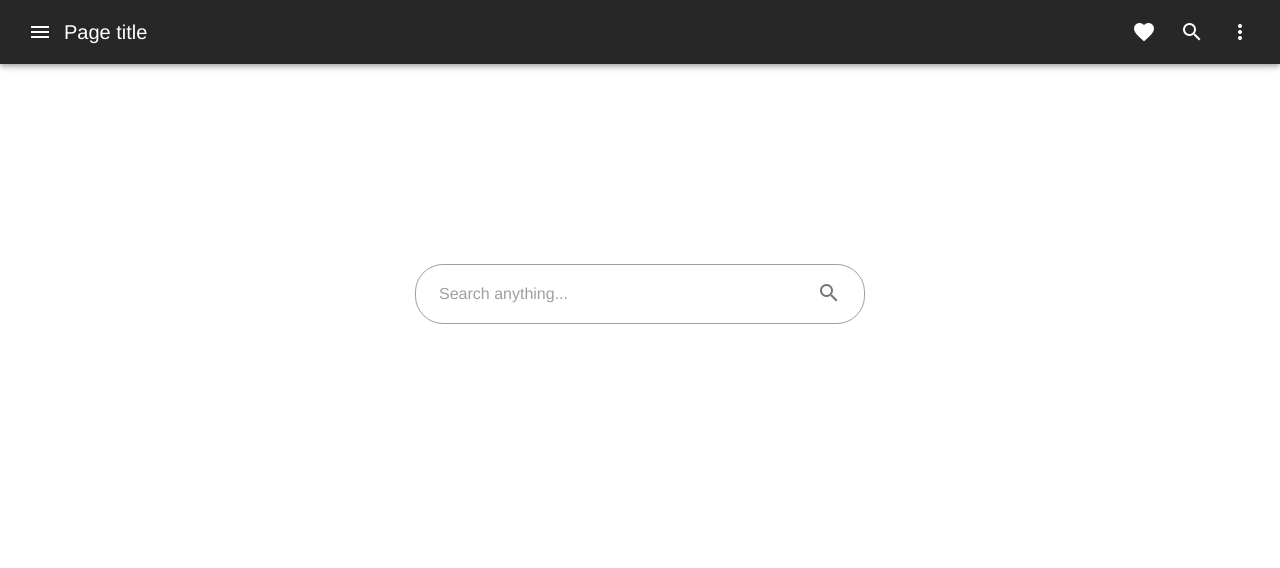
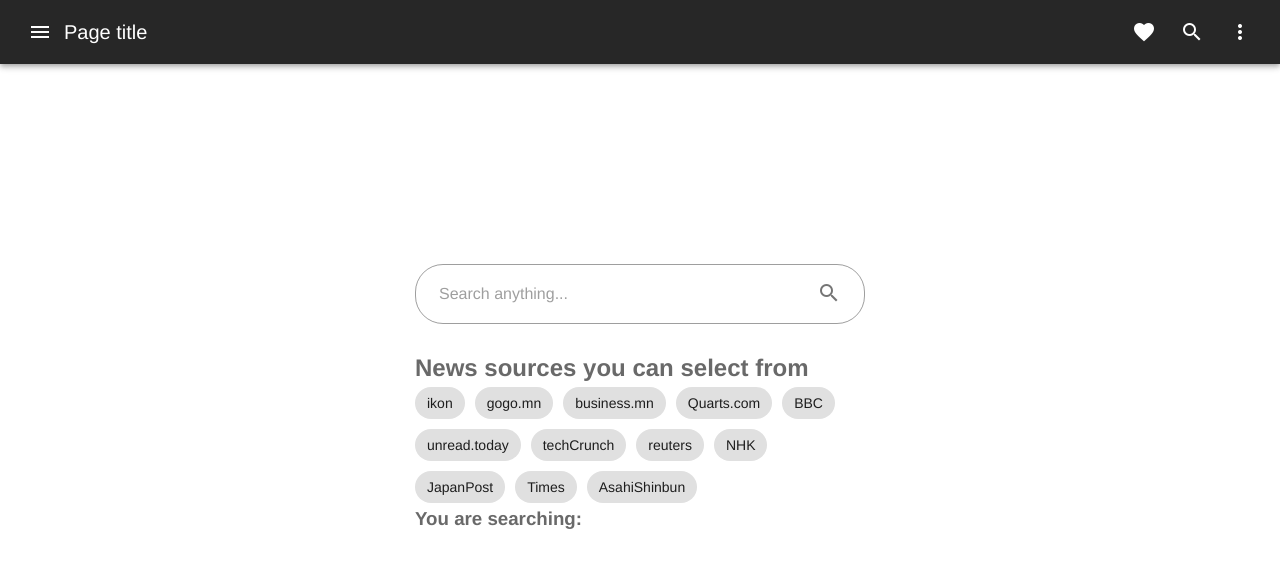
Before and after one commit to Azjargal13/handy-news, a Vue app: page / in a window 1280 px wide. Shown: the top 568 px of the page. Built offline with nearby package versions, Linux system fonts and the light colour scheme.

Commit message:
updating searching btn

```diff
--- a/src/components/main/SearchComp.vue
+++ b/src/components/main/SearchComp.vue
@@ -10,9 +10,27 @@
           outlined
           class="search"
           append-icon="$search"
-          hint="You can select multiple options :)"
+          hint="You can select multiple sources :)"
+          aria-autocomplete="list"
+          v-model="searchText"
+          @input="filterInputSearch"
         >
         </v-text-field>
+        <!-- Initial choices-->
+        <div v-show="initShowSrc">
+          <h2>News sources you can select from</h2>
+          <v-chip v-for="src in newsSrc" :key="src.id" class="selectedSrc">
+            {{ src }}
+          </v-chip>
+        </div>
+        <!-- After selecting choices-->
+        <div v-show="!initShowSrc">
+          <h2>Matching news sources from search input:</h2>
+          <v-chip v-for="src in filteredSrc" :key="src.id" class="selectedSrc">
+            {{ src }}
+          </v-chip>
+        </div>
+        <h3>You are searching: {{ searchText }}</h3>
       </div>
     </div>
   </div>
@@ -26,10 +44,45 @@
   components: {}
 })
 export default class SearchComp extends Vue {
+  private searchText: string = "";
+  private filteredSrc: Array<string> = [];
+  private initShowSrc: boolean = true;
+  private newsSrc: Array<string> = [
+    "ikon",
+    "gogo.mn",
+    "business.mn",
+    "Quarts.com",
+    "BBC",
+    "unread.today",
+    "techCrunch",
+    "reuters",
+    "NHK",
+    "JapanPost",
+    "Times",
+    "AsahiShinbun"
+  ];
   constructor() {
     super();
   }
+  // search box shows list of inputs based on given string
+  // from list we can choose multiple options
+  // selected multiple options could be seen as v-chips
 
+  // after showing v-chips, we can select category of the news
+  // that is dropdown menu
+
+  // if selected something which is not in arr, then says no sources is available now
+  private filterInputSearch() {
+    if (this.searchText.length < 1) {
+      this.initShowSrc = true;
+    } else {
+      this.initShowSrc = false;
+      this.filteredSrc = this.newsSrc.filter(newsSite => {
+        return newsSite.toLowerCase().includes(this.searchText.toLowerCase());
+      });
+      return this.filteredSrc;
+    }
+  }
   mounted() {}
 }
 </script>
@@ -42,4 +95,7 @@
   width: 450px;
   margin: 0 auto;
 }
+.selectedSrc {
+  margin: 5px 10px 5px auto;
+}
 </style>
```
Also changed, not shown: src/components/lib/NewsList.ts (added, +14 -0 lines).
